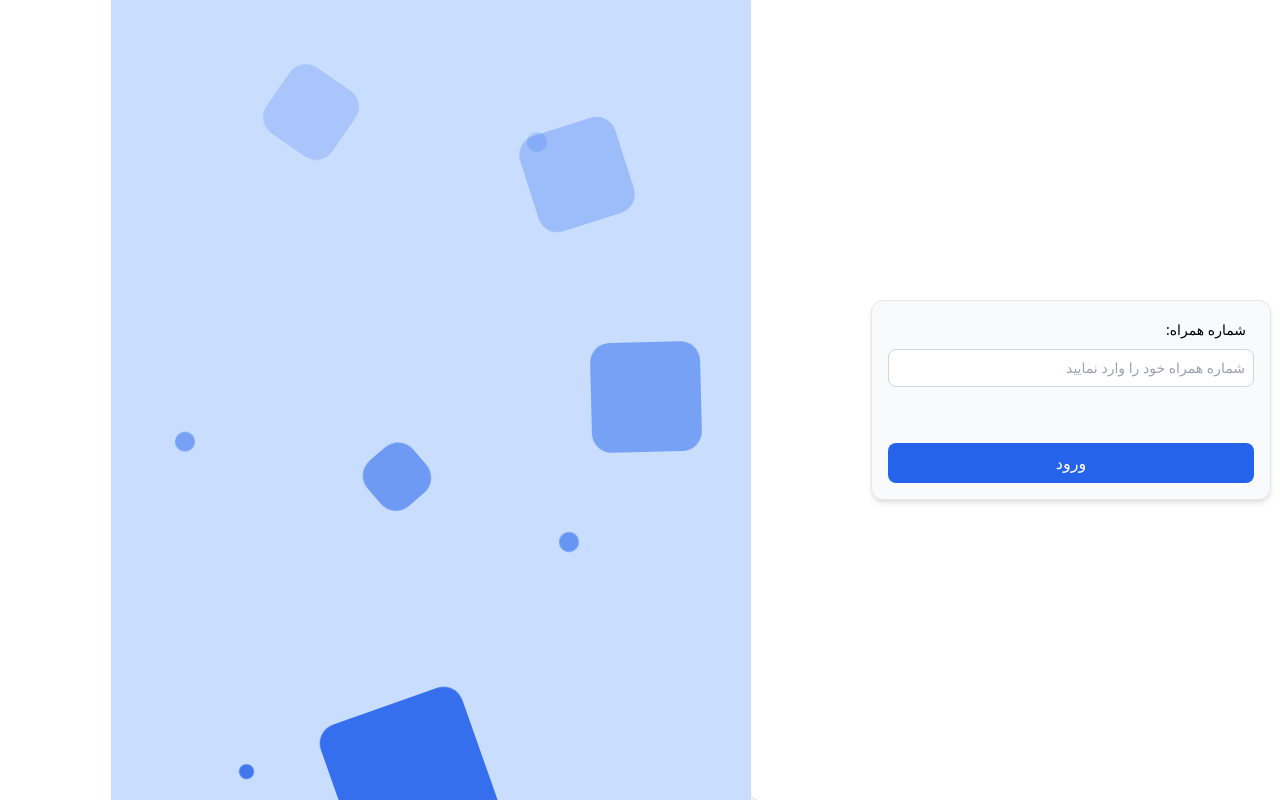
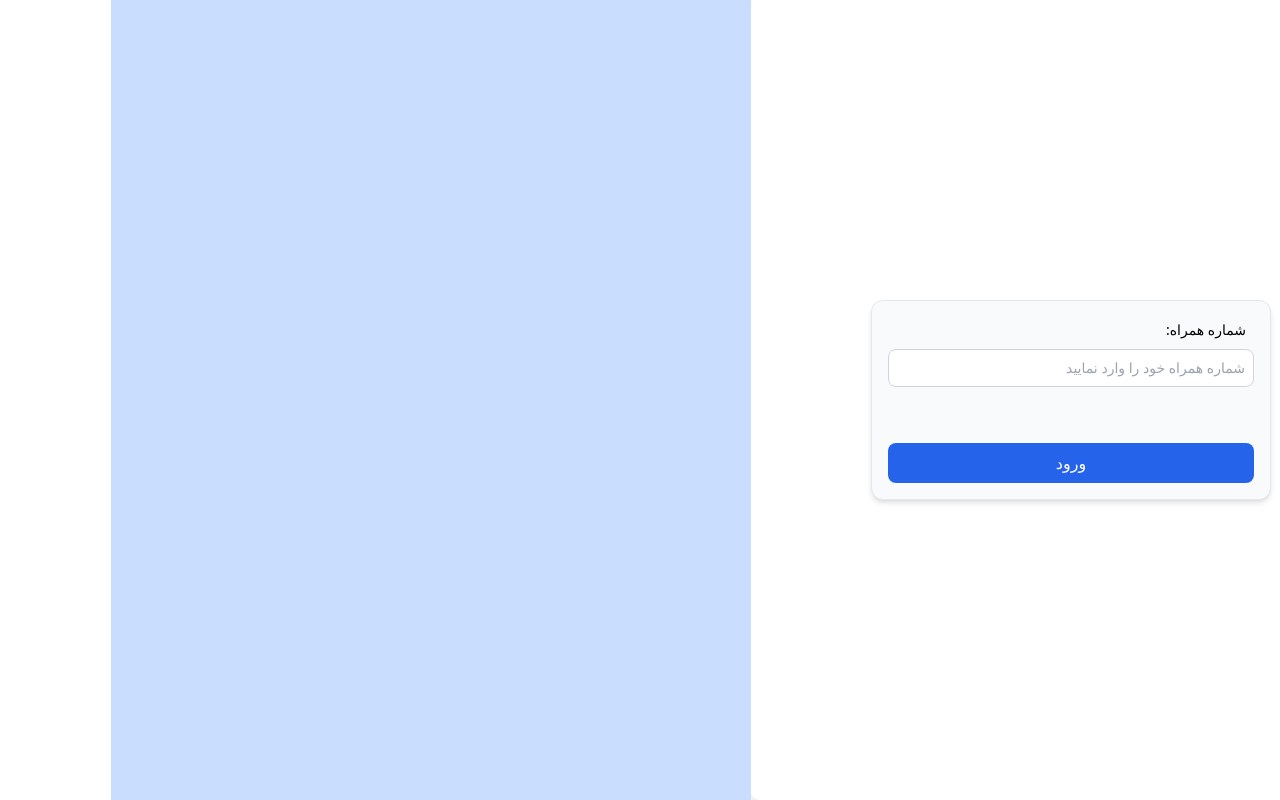
Before and after one commit to Alihkz1/next-example, a Next.js app: page /login in a window 1280 px wide. Built offline with nearby package versions, Linux system fonts and the light colour scheme.

Commit message:
fix login shapes issue

```diff
--- a/app/(auth)/login/page.tsx
+++ b/app/(auth)/login/page.tsx
@@ -8,7 +8,7 @@ export default function LoginPage() {
       <div className="w-50 h-full p-4 rounded-lg bg-white shadow-md flex justify-center items-center">
         <LoginForm />
       </div>
-      <Shapes className="hidden md:block bg-background" />
+      <Shapes className="hidden md:block bg-background md:w-1/2" />
     </main>
   );
 }
--- a/components/shapes/shapes.css
+++ b/components/shapes/shapes.css
@@ -1,13 +1,12 @@
-.shapes {
+ul {
   position: absolute;
   top: 0;
   left: 0;
-  width: 50%;
   height: 100%;
   overflow: hidden;
 }
 
-.shapes li {
+ul li {
   position: absolute;
   display: block;
   list-style: none;
@@ -19,14 +18,14 @@
   bottom: -150px;
 }
 
-.shapes li:nth-child(1) {
+ul li:nth-child(1) {
   left: 25%;
   width: 80px;
   height: 80px;
   animation-delay: 0s;
 }
 
-.shapes li:nth-child(2) {
+ul li:nth-child(2) {
   left: 10%;
   width: 20px;
   height: 20px;
@@ -34,14 +33,14 @@
   animation-duration: 12s;
 }
 
-.shapes li:nth-child(3) {
+ul li:nth-child(3) {
   left: 70%;
   width: 20px;
   height: 20px;
   animation-delay: 4s;
 }
 
-.shapes li:nth-child(4) {
+ul li:nth-child(4) {
   left: 40%;
   width: 60px;
   height: 60px;
@@ -49,28 +48,28 @@
   animation-duration: 18s;
 }
 
-.shapes li:nth-child(5) {
+ul li:nth-child(5) {
   left: 65%;
   width: 20px;
   height: 20px;
   animation-delay: 0s;
 }
 
-.shapes li:nth-child(6) {
+ul li:nth-child(6) {
   left: 75%;
   width: 110px;
   height: 110px;
   animation-delay: 3s;
 }
 
-.shapes li:nth-child(7) {
+ul li:nth-child(7) {
   left: 35%;
   width: 150px;
   height: 150px;
   animation-delay: 7s;
 }
 
-.shapes li:nth-child(8) {
+ul li:nth-child(8) {
   left: 50%;
   width: 25px;
   height: 25px;
@@ -78,7 +77,7 @@
   animation-duration: 45s;
 }
 
-.shapes li:nth-child(9) {
+ul li:nth-child(9) {
   left: 20%;
   width: 15px;
   height: 15px;
@@ -86,7 +85,7 @@
   animation-duration: 35s;
 }
 
-.shapes li:nth-child(10) {
+ul li:nth-child(10) {
   left: 65%;
   width: 100px;
   height: 100px;
--- a/components/shapes/shapes.tsx
+++ b/components/shapes/shapes.tsx
@@ -2,7 +2,7 @@ import "./shapes.css";
 
 export default function Shapes({ ...props }) {
   return (
-    <ul className="shapes" {...props}>
+    <ul {...props}>
       <li></li>
       <li></li>
       <li></li>
```
